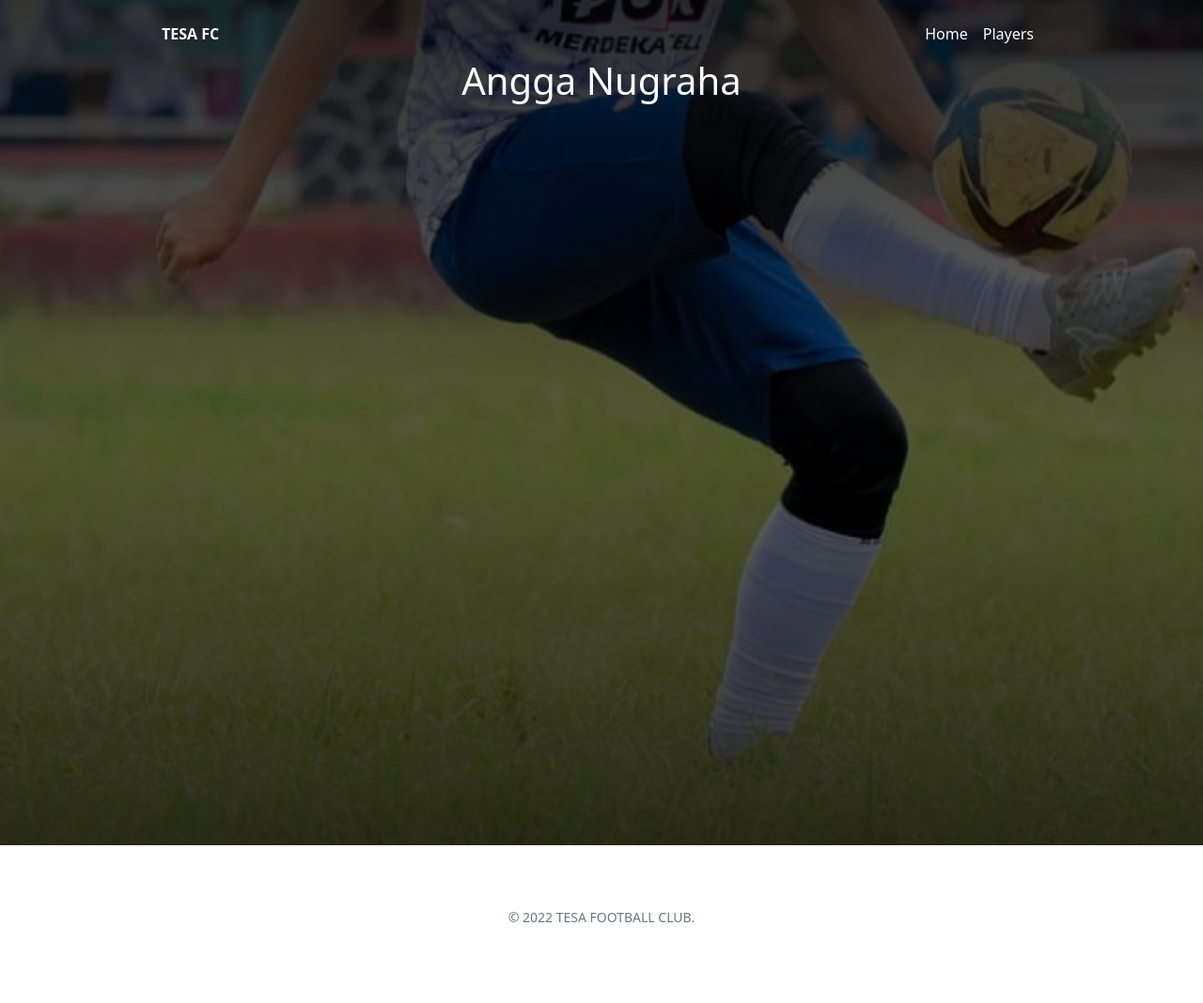
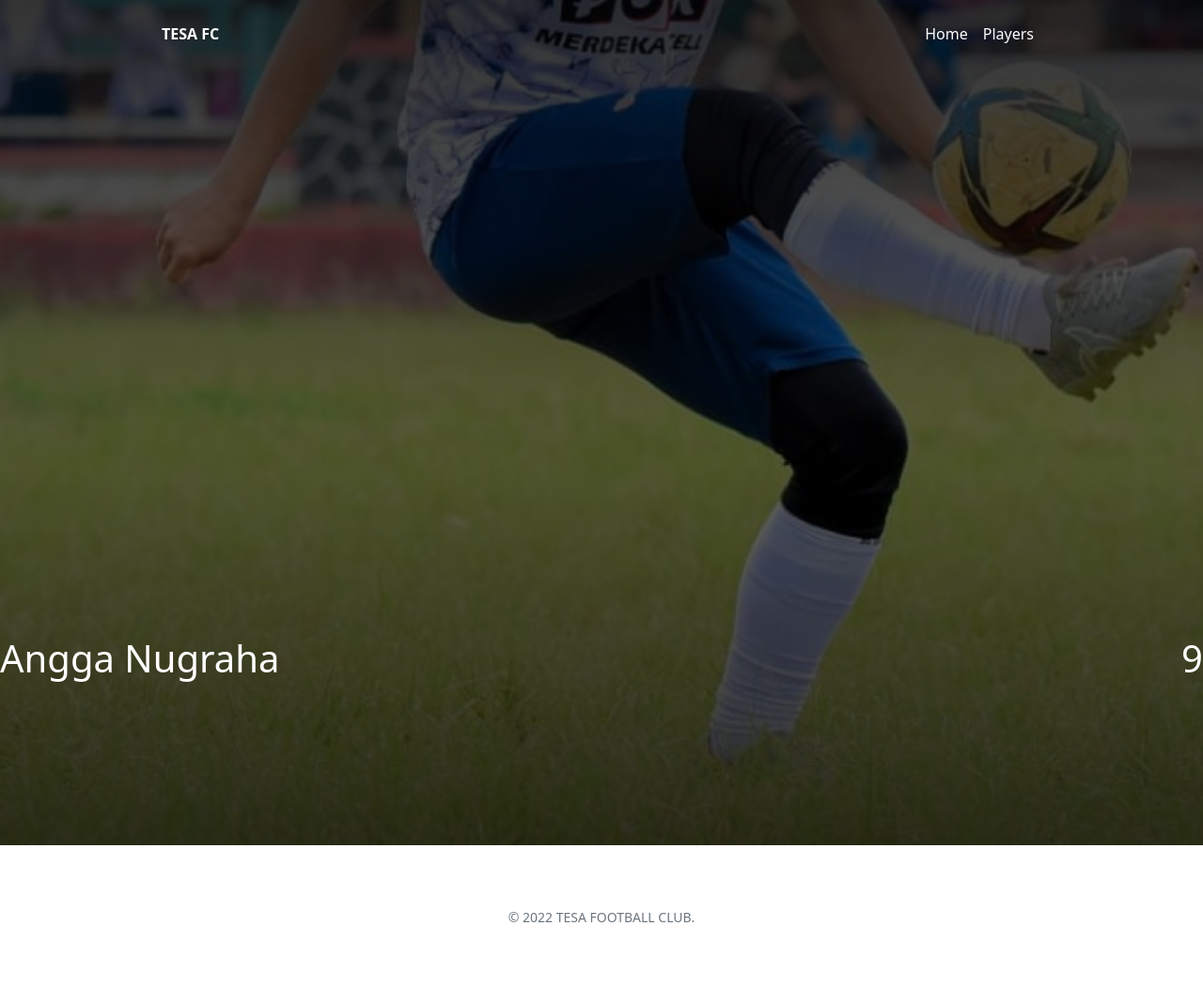
Before and after one commit to tesafc/www2, a Jekyll site: the page built from _players/angga-nugraha.md, in a window 1280 px wide. Shown: the whole page at 94% size. Built offline with Jekyll 4.4.1, drawn with Linux system fonts in a browser that asks for light colours.

Commit message:
Update header-player.html

```diff
--- a/_includes/header-player.html
+++ b/_includes/header-player.html
@@ -10,7 +10,7 @@
         </nav>
       </div>
     </div>
-    <div class="h-100 d-flex flex-column align-items-center justify-content-between">
+    <div class="h-75 d-flex align-items-end justify-content-between">
       <div>
         <span class="fs-1 text-capitalize">{{ page.title }}</span>
       </div>
```
